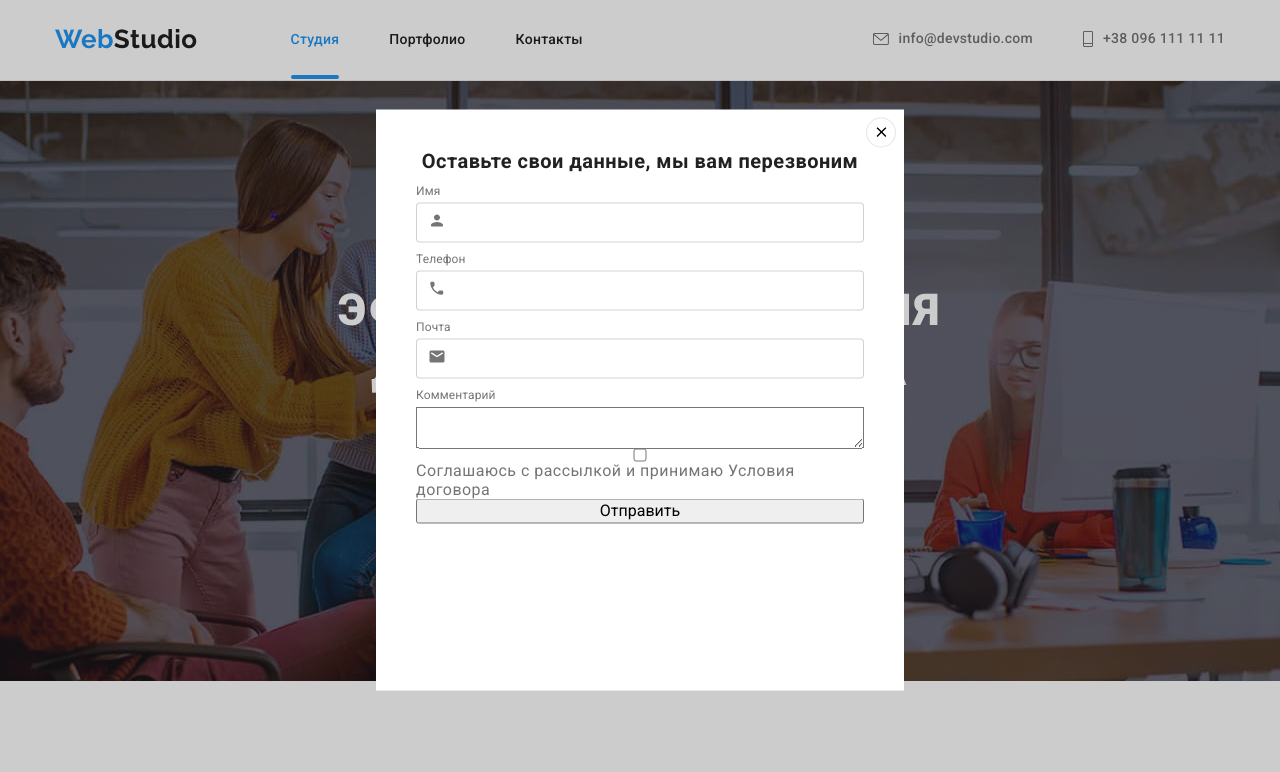
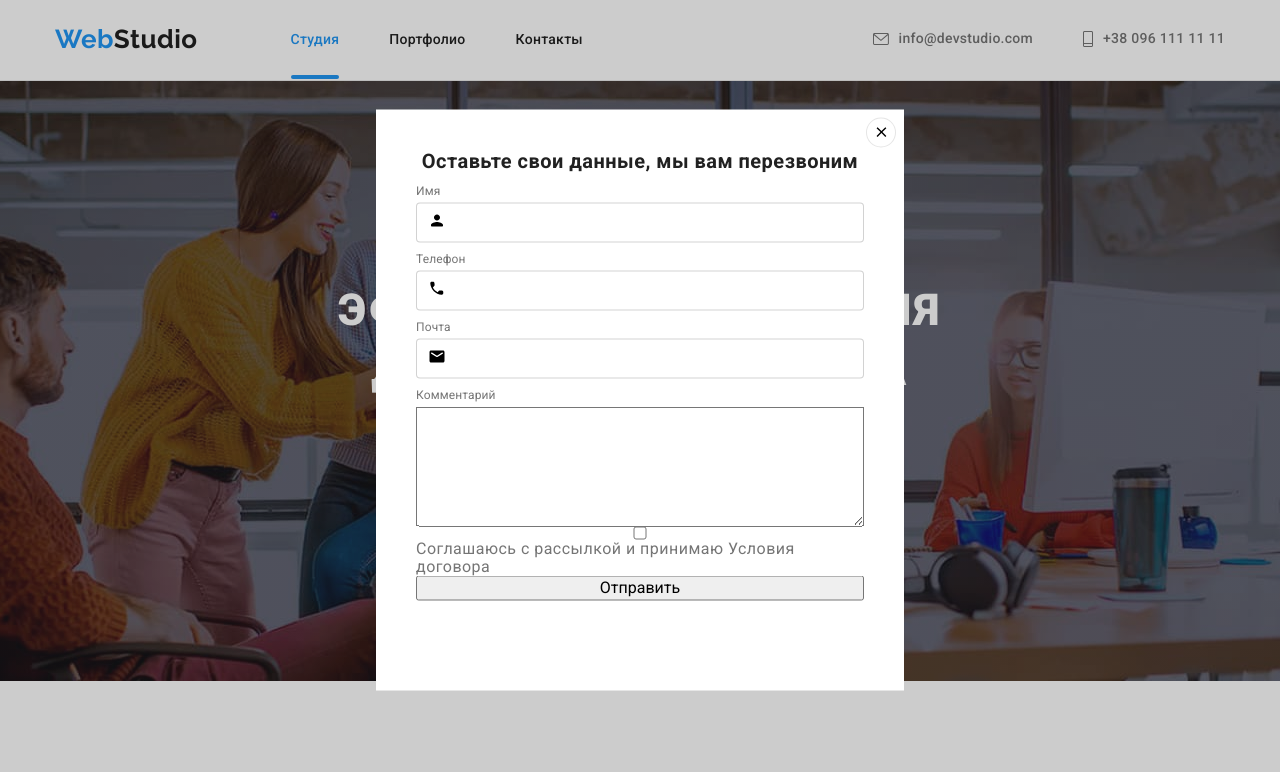
Before and after one commit to ITigor1985/goit-markup-hw-06, a plain HTML site: page index.html in a window 1280 px wide. Shown: the top 772 px of the page. Drawn offline with nearby package versions, Linux system fonts and the light colour scheme.

Commit message:
transition icon

```diff
--- a/css/styles.css
+++ b/css/styles.css
@@ -136,7 +136,7 @@ body {
     top: 0;
     left: 12px;
     transform: translateY(50%);
-    fill: currentColor;
+    transition: fill 250ms cubic-bezier(0.4, 0, 0.2, 1);
 }
 
 .modal-form-input {
@@ -146,6 +146,7 @@ body {
     border-radius: 4px;
     margin-bottom: 10px;
     padding-left: 42px;
+    transition: border 250ms cubic-bezier(0.4, 0, 0.2, 1);
 }
 
 .modal-form-input:focus {
@@ -164,6 +165,11 @@ body {
     font-weight: 400;
     letter-spacing: 0.01em;
     color: #757575;
+}
+
+.modal-form-textarea {
+    width: 448px;
+    height: 120px;
 }
 
 
```
